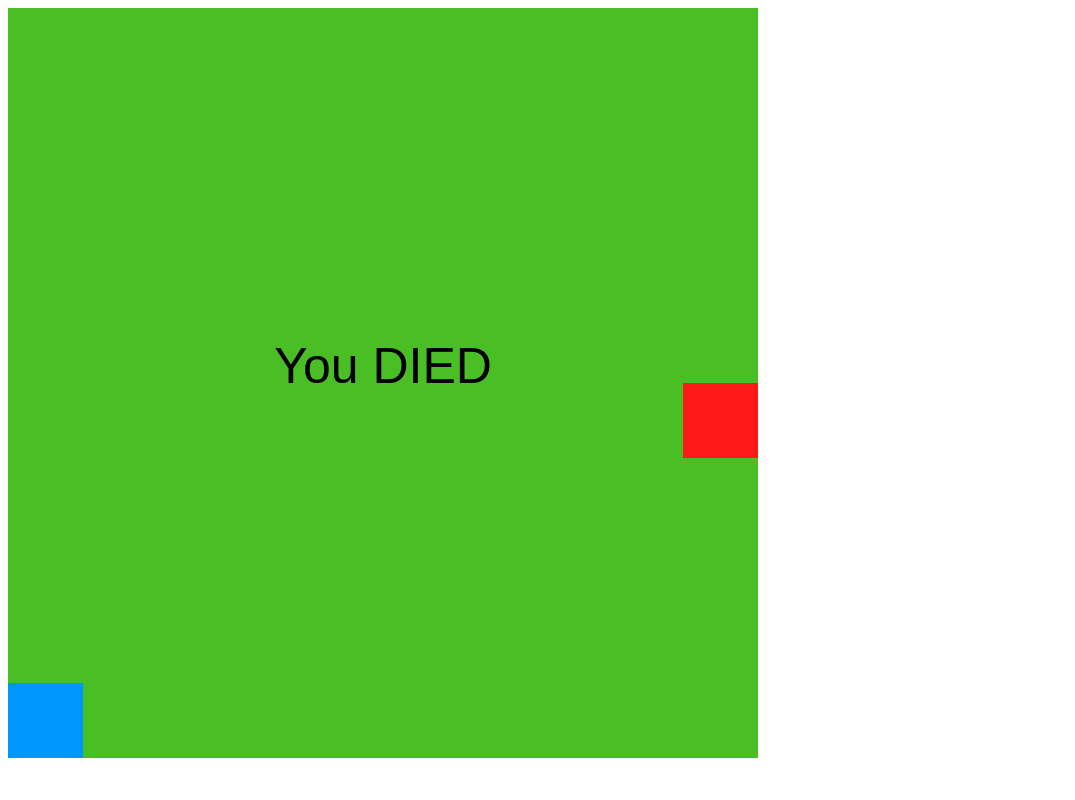
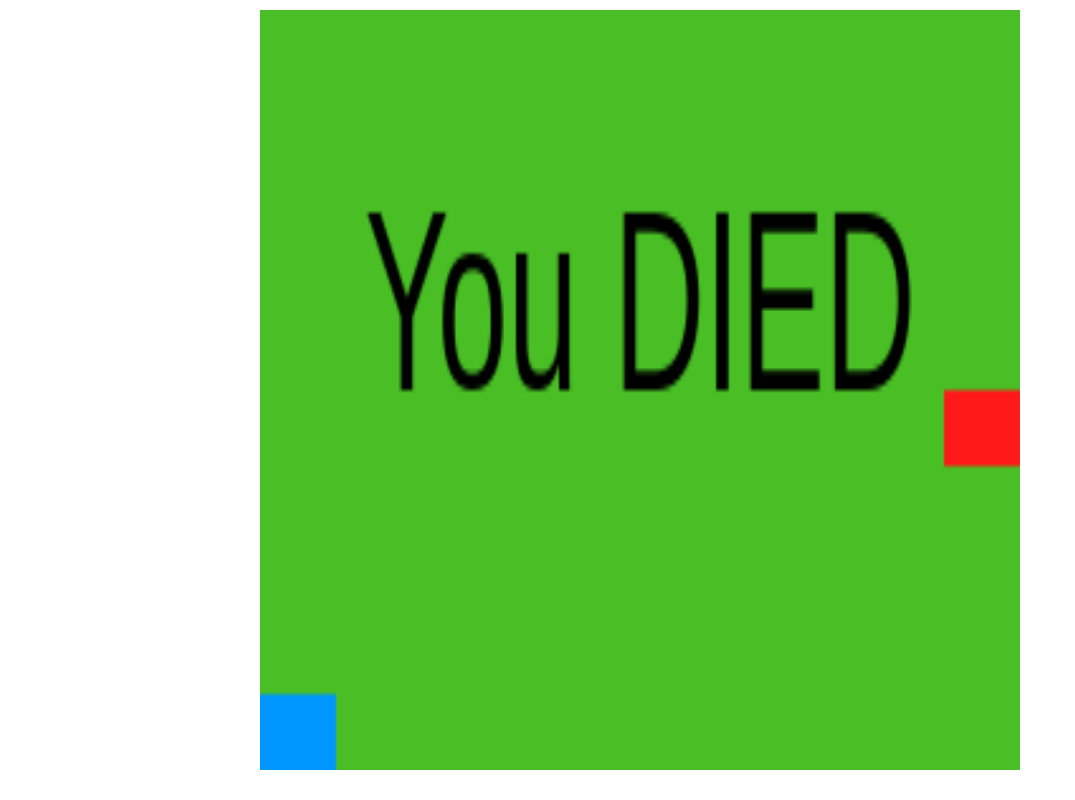
Before and after one commit to MrCreativ3001/SnakeTs, a website built with webpack: page src/index.html in a window 1280 px wide. Shown: the whole page, without its empty margins (0-1075 px from the left). Built offline with nearby package versions, Linux system fonts and the light colour scheme.

Commit message:
Added scaling and centering of canvas

```diff
--- a/package.json
+++ b/package.json
@@ -20,8 +20,10 @@
   "homepage": "https://github.com/MrCreativ3001/SnakeJs#readme",
   "devDependencies": {
     "@types/deep-equal": "^1.0.1",
+    "css-loader": "^6.7.3",
     "deep-equal": "^2.2.0",
     "html-webpack-plugin": "^5.5.0",
+    "style-loader": "^3.3.1",
     "ts-loader": "^9.4.2",
     "typescript": "^4.9.5",
     "webpack": "^5.75.0",
--- /dev/null
+++ b/src/index.css
@@ -0,0 +1,8 @@
+#game_canvas {
+    height: calc(100vmin - 40px);
+    max-height: calc(100vh - 40px);
+    width: calc(100vmin - 40px);
+    max-width: calc(100vmin - 40px);
+    margin: 10px auto;
+    display: block;
+}
--- a/src/index.html
+++ b/src/index.html
@@ -4,6 +4,6 @@
 		<title>Snake</title>
 	</head>
 	<body>
-		<canvas id="game_canvas" width="750" height="750"></canvas>
+		<canvas id="game_canvas"></canvas>
 	</body>
 </html>
--- a/src/js/game.ts
+++ b/src/js/game.ts
@@ -1,3 +1,6 @@
+// Importing css
+import "../index.css";
+// Typescript imports
 import { Food } from "./food";
 import { Snake } from "./snake";
 import { Direction } from "./util";
@@ -14,14 +17,13 @@ function main() {
         throw "Couldn't get rendering context!";
     }
 
-    const { width, height } = canvas.getBoundingClientRect();
     let options: GameOptions = {
-        width,
-        height,
+        width: canvas.width,
+        height: canvas.height,
         gridWidth: 10,
         gridHeight: 10,
-        tileWidth: width / 10,
-        tileHeight: height / 10
+        tileWidth: canvas.width / 10,
+        tileHeight: canvas.height / 10
     }
 
     const game = new SnakeGame(ctx, options);
@@ -33,7 +35,7 @@ function main() {
     setInterval(() => {
         game.update();
         game.render();
-    }, 600);
+    }, 500);
 }
 
 export type GameOptions = {
--- a/webpack.config.js
+++ b/webpack.config.js
@@ -25,7 +25,11 @@ module.exports = {
 				use: [
 					{ loader: "ts-loader" }
 				]
-			}
+			},
+			{
+				test: /\.css$/i,
+				use: ["style-loader", "css-loader"],
+			},
 		]
 	},
 	plugins: [
```
Also changed, not shown: 1 other file.
